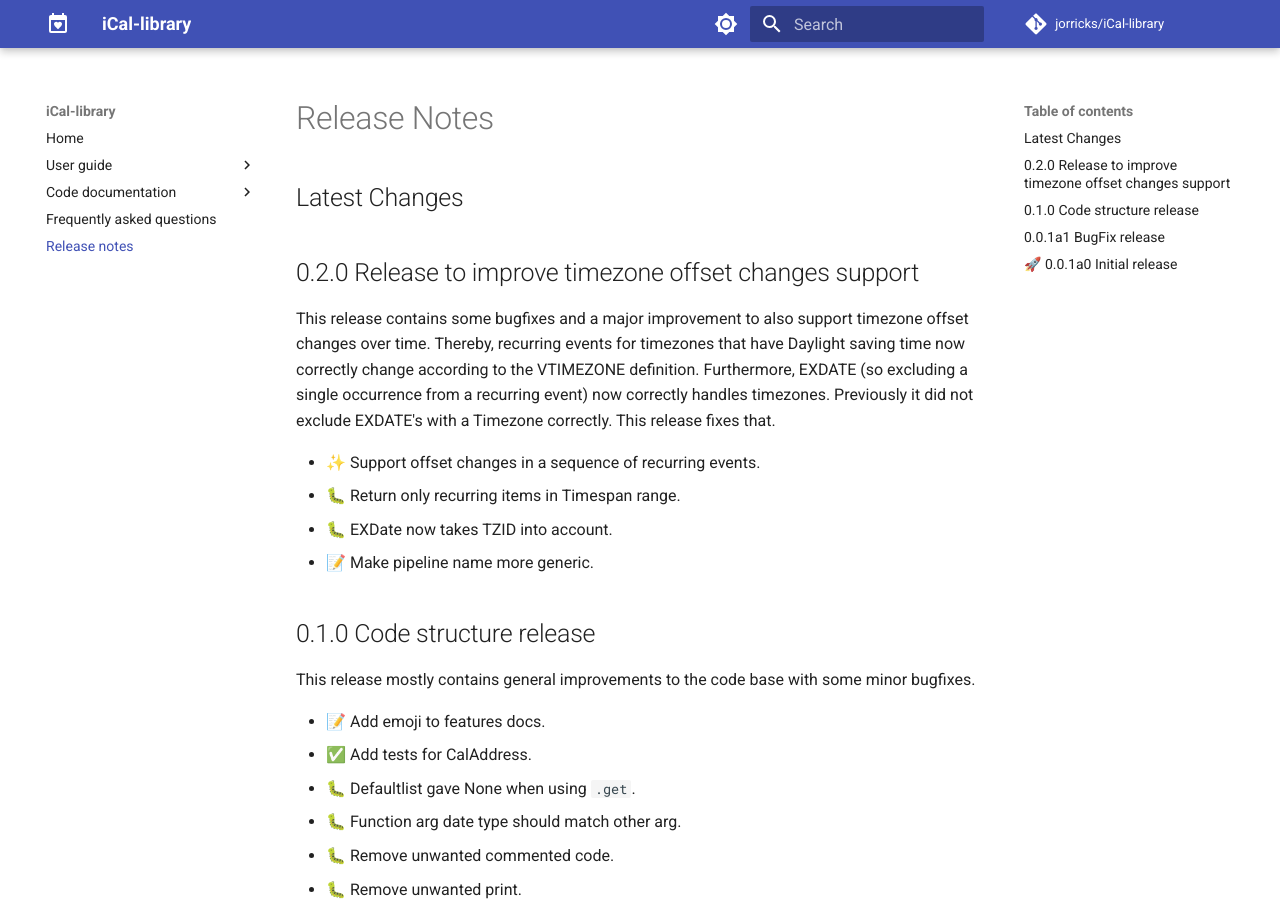
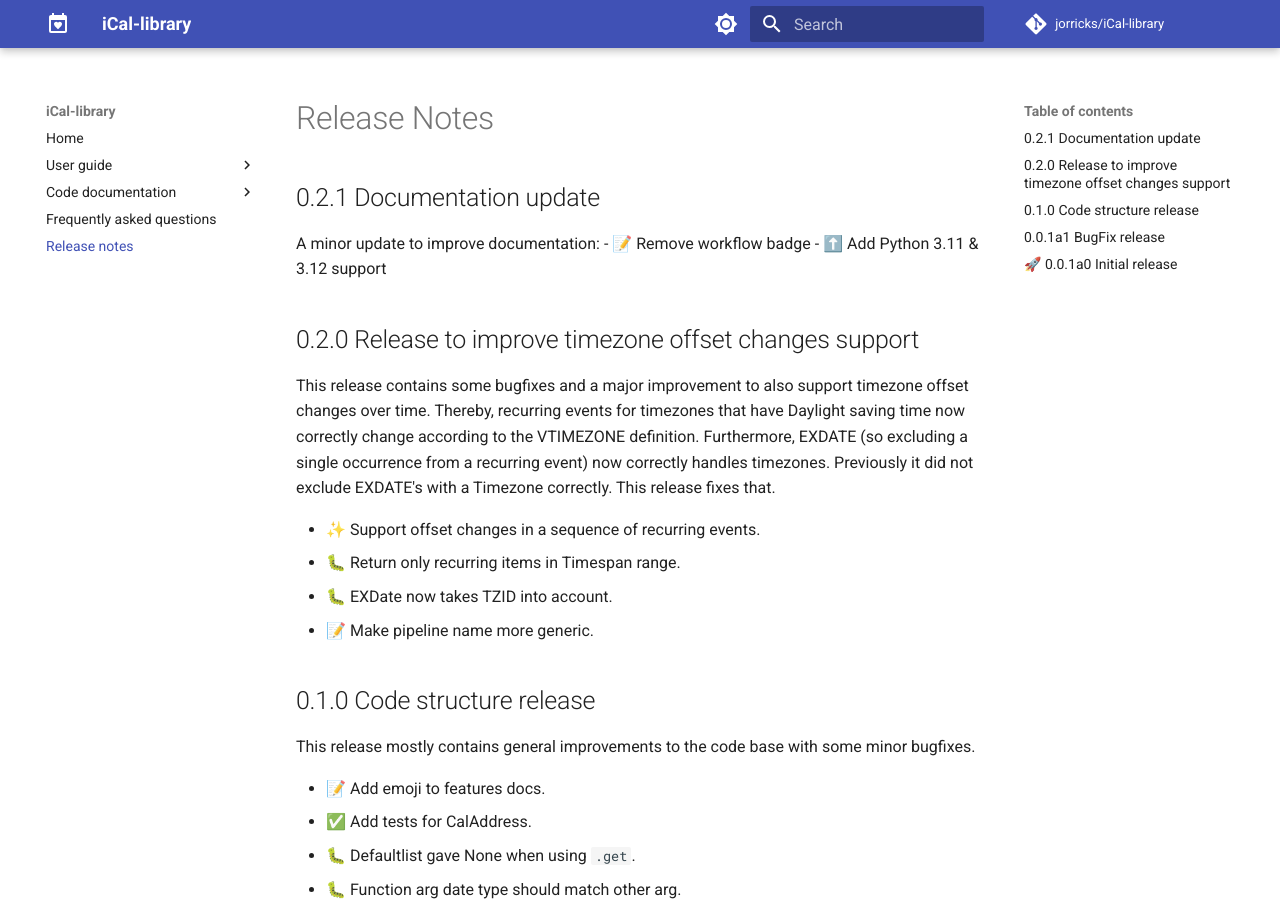
Before and after one commit to Jorricks/iCal-library, an MkDocs documentation site: the page built from docs/release-notes.md, in a window 1280 px wide and 900 px high. Built offline with MkDocs 1.6.1 and Material for MkDocs 9.7.7, drawn with Linux system fonts in a browser that asks for light colours; comment, search, counter and statistics services are not loaded.

Commit message:
🔖 Version 0.2.1

```diff
--- a/docs/release-notes.md
+++ b/docs/release-notes.md
@@ -1,6 +1,9 @@
 # Release Notes
 
-## Latest Changes
+## 0.2.1 Documentation update
+A minor update to improve documentation:
+- 📝 Remove workflow badge
+- ⬆️ Add Python 3.11 & 3.12 support
 
 ## 0.2.0 Release to improve timezone offset changes support
 This release contains some bugfixes and a major improvement to also support timezone offset changes over time.
--- a/src/ical_library/__init__.py
+++ b/src/ical_library/__init__.py
@@ -1,7 +1,7 @@
 """
 Fast, yet simple, iCalendar reader with excellent recurrence support.
 """
-__version__ = "0.2.0"
+__version__ = "0.2.1"
 
 from ical_library.cache_client import CacheClient
 from ical_library.exceptions import *
```
